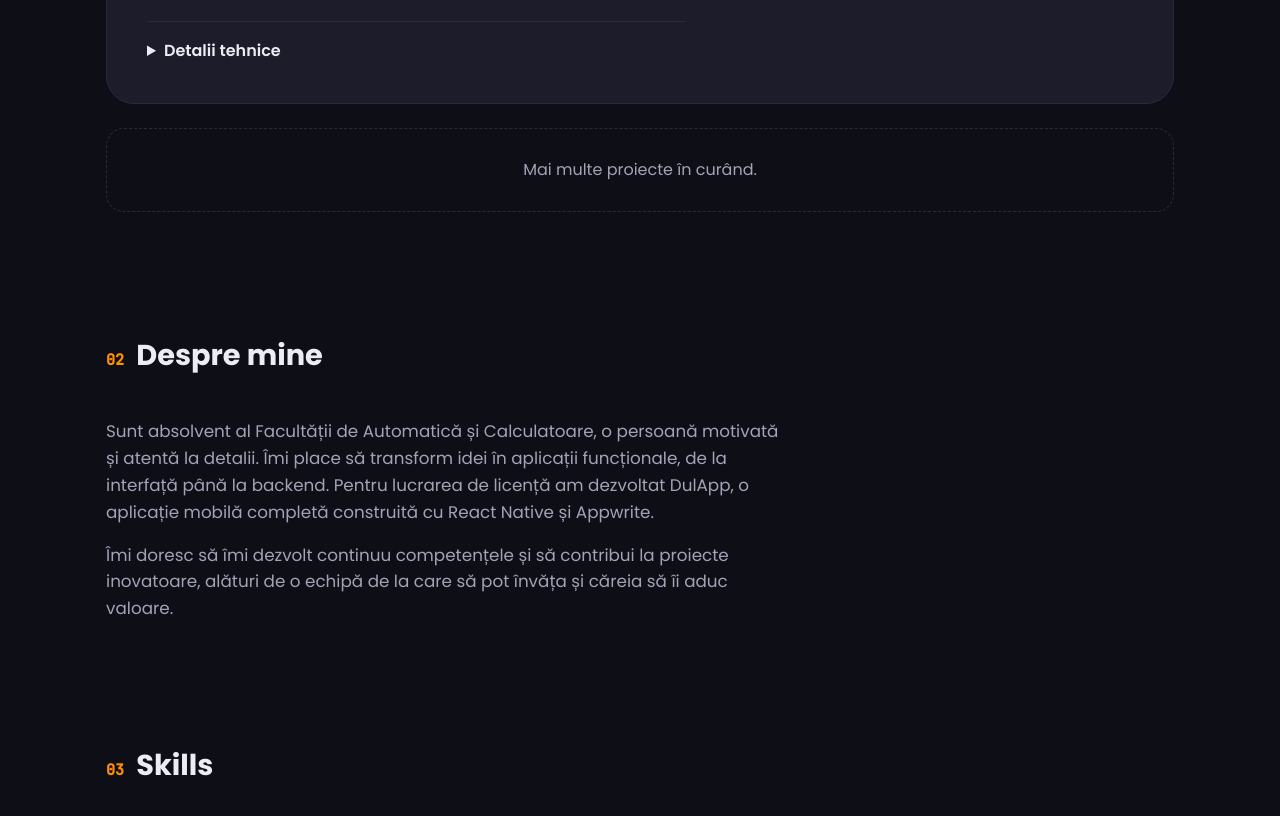
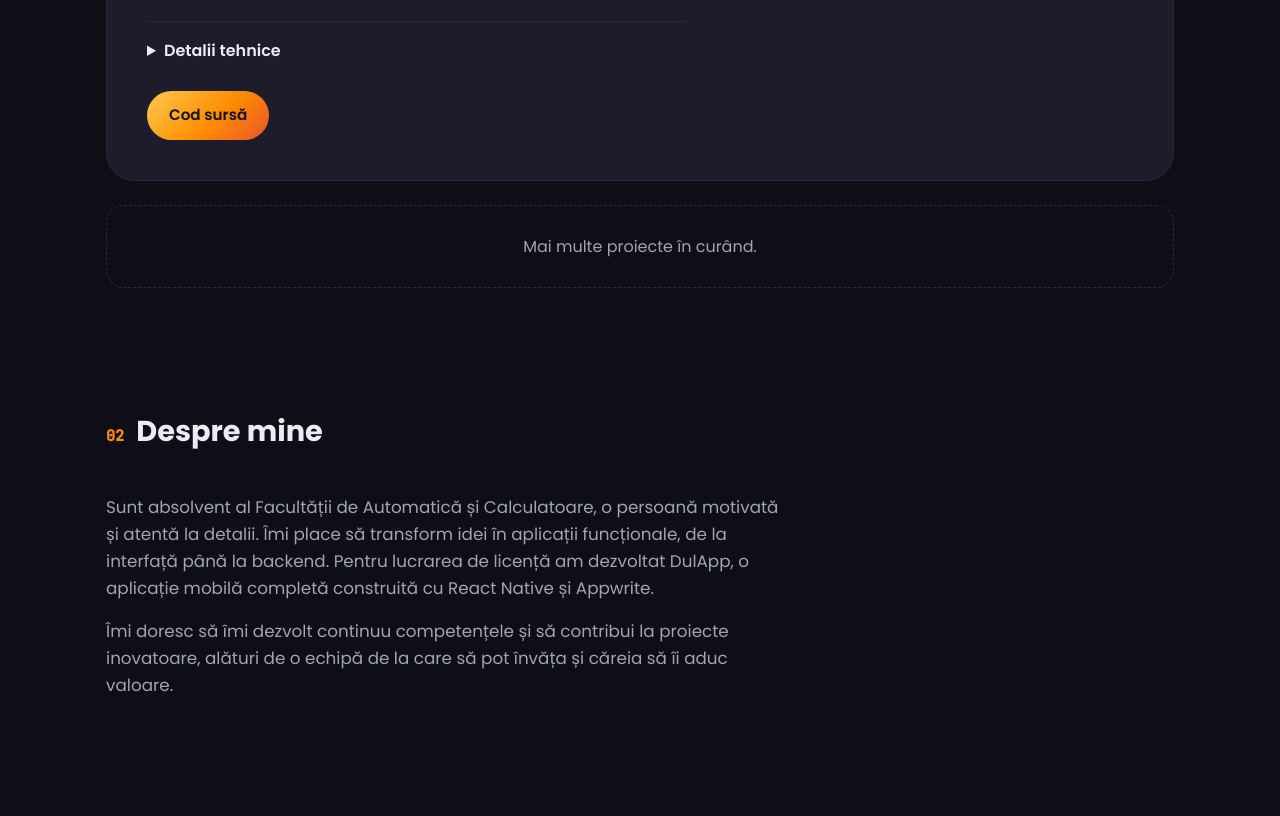
Before and after one commit to robertfrant/portfolio, a plain HTML site: page index.html in a window 1280 px wide. Shown: the part 2117-2933 px from the top of the page. Drawn offline with Linux system fonts and the light colour scheme.

Commit message:
Adaugă linkul spre codul aplicației de salarizare
Co-Authored-By: Claude Opus 5.5 <noreply@anthropic.com>

```diff
--- a/index.html
+++ b/index.html
@@ -184,6 +184,10 @@
               <li>Rapoarte <code>.rpt</code> încărcate dinamic cu <code>ReportDocument</code>, filtrate după criteriile utilizatorului.</li>
             </ul>
           </details>
+
+          <div class="project__links">
+            <a class="btn btn--primary" href="https://github.com/robertfrant/aplicatie-salarizare" target="_blank" rel="noopener">Cod sursă</a>
+          </div>
         </div>
 
         <!-- Machetă interactivă: stat de plată -->
```
